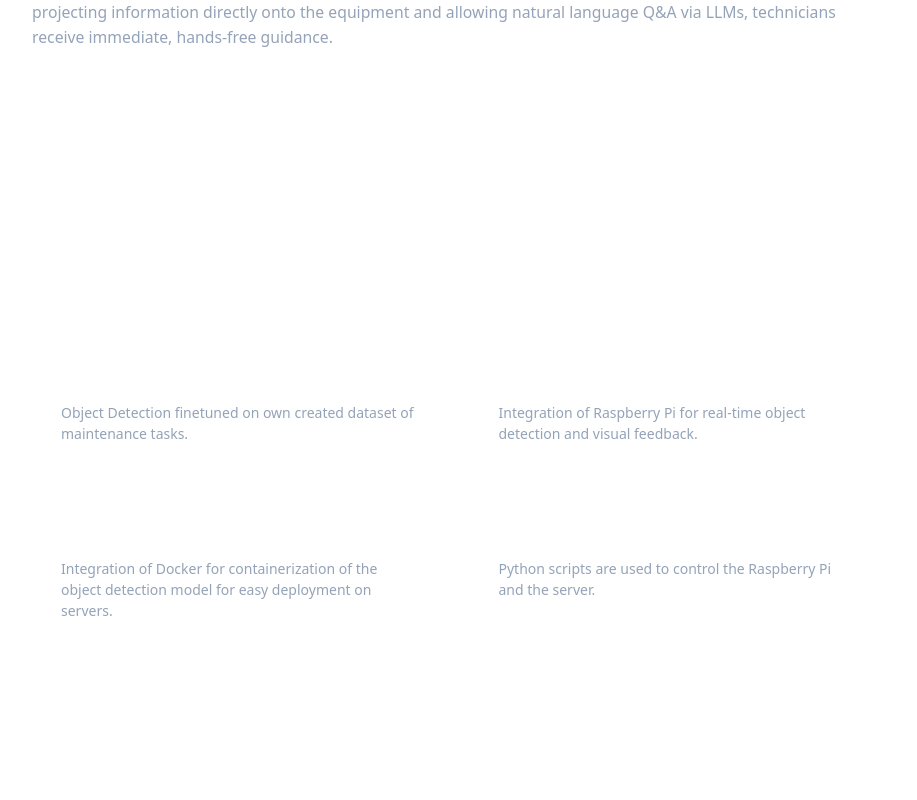
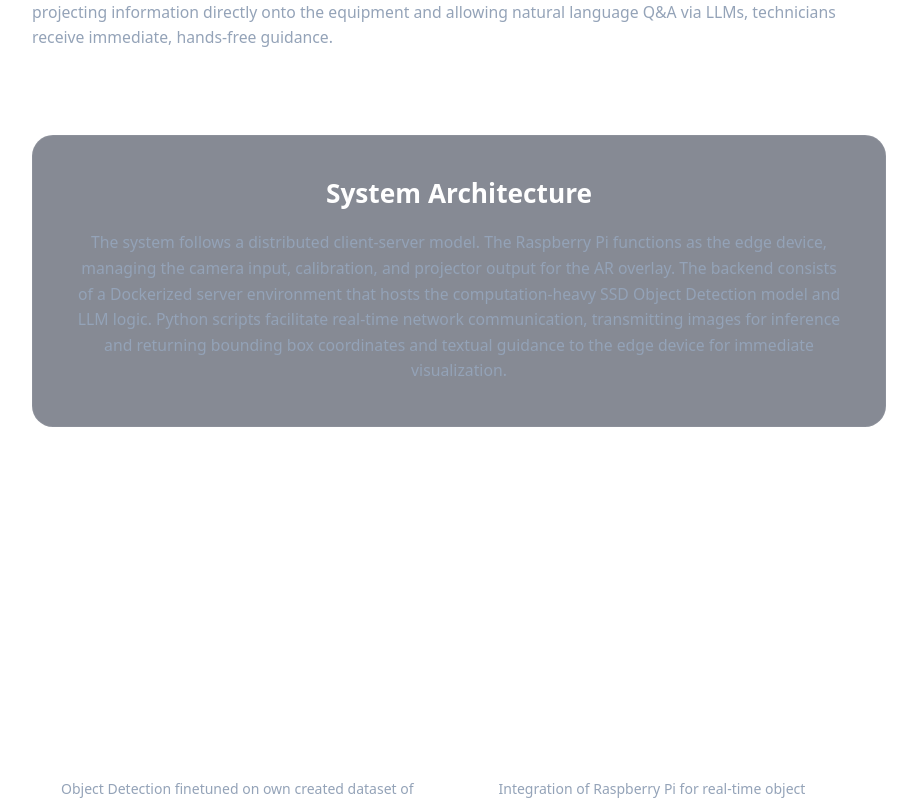
Before and after one commit to Dramiley/PortfolioWebsite, a Next.js app in the folder app/: page /projects/ai-maintenance-assistant in a window 1280 px wide. Shown: the part 1460-2260 px from the top of the page, without its empty margins (181-1098 px from the left). Built offline with nearby package versions, Linux system fonts and the light colour scheme.

Commit message:
Update projects.ts

```diff
--- a/app/src/data/projects.ts
+++ b/app/src/data/projects.ts
@@ -53,7 +53,7 @@ export const projects: Project[] = [
         title: 'AI Maintenance Assistant',
         shortDescription: 'An AI maintenance assistant that uses Object Detection and LLMs to answer common maintenance questions.',
         fullDescription: 'A comprehensive hardware and software solution designed to assist technicians during complex maintenance tasks. By integrating a Raspberry Pi with a finetuned SSD Object Detection model, this system identifies machinery components in real-time. It leverages Large Language Models (LLMs) to provide context-aware answers to maintenance questions and utilizes a projector to overlay visual guidance directly onto the equipment.',
-        tags: ['Python', 'Tensorflow', 'Docker', 'OpenCV', 'LLMs', 'Raspberry Pi'],
+        tags: ['Python', 'Tensorflow', 'Docker', 'LLMs', 'Raspberry Pi'],
         techStack: [
             { name: 'Python' },
             { name: 'Tensorflow' },
@@ -72,6 +72,7 @@ export const projects: Project[] = [
             problemImage: '',
             solution: 'We developed an AR-capable AI assistant that identifies components in real-time using Computer Vision. By projecting information directly onto the equipment and allowing natural language Q&A via LLMs, technicians receive immediate, hands-free guidance.',
             solutionImage: '',
+            architecture: 'The system follows a distributed client-server model. The Raspberry Pi functions as the edge device, managing the camera input, calibration, and projector output for the AR overlay. The backend consists of a Dockerized server environment that hosts the computation-heavy SSD Object Detection model and LLM logic. Python scripts facilitate real-time network communication, transmitting images for inference and returning bounding box coordinates and textual guidance to the edge device for immediate visualization.',
             features: [
                 { title: 'Object Detection', description: 'Object Detection finetuned on own created dataset of maintenance tasks.' },
                 { title: 'Raspberry Pi', description: 'Integration of Raspberry Pi for real-time object detection and visual feedback.' },
```
